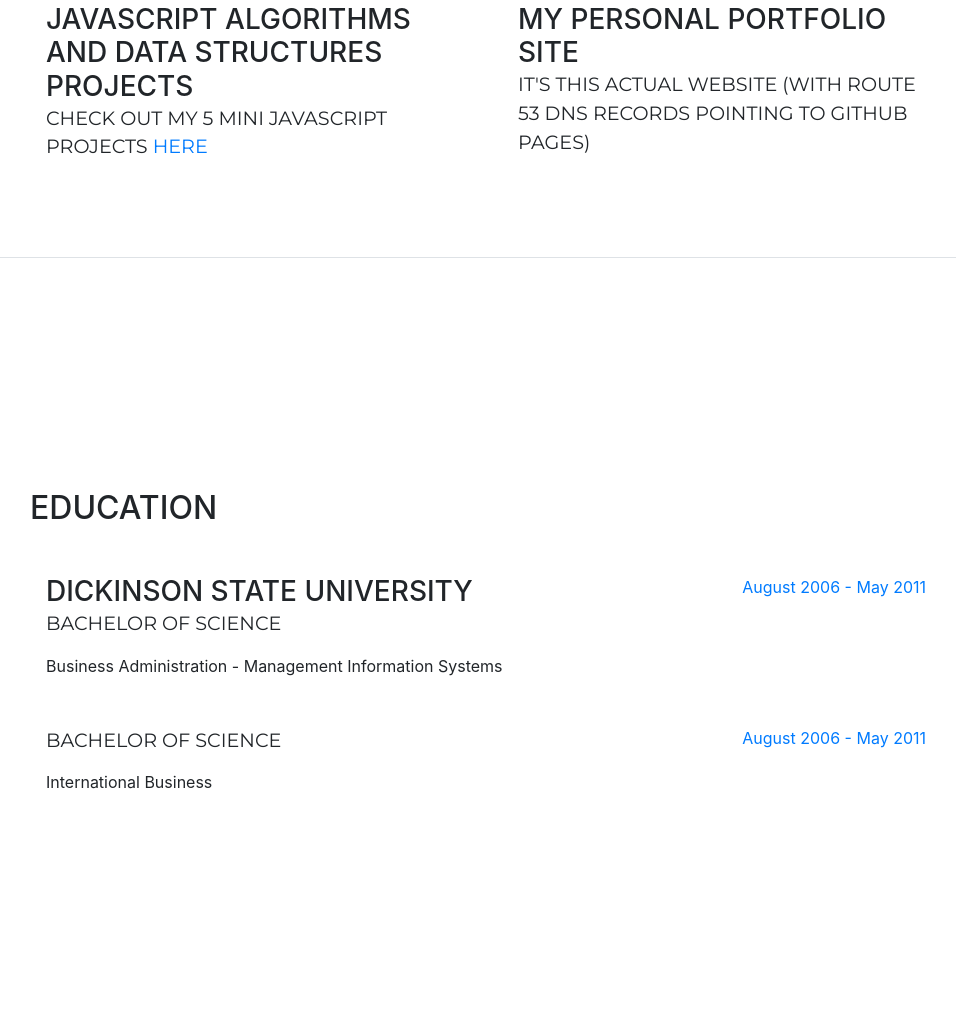
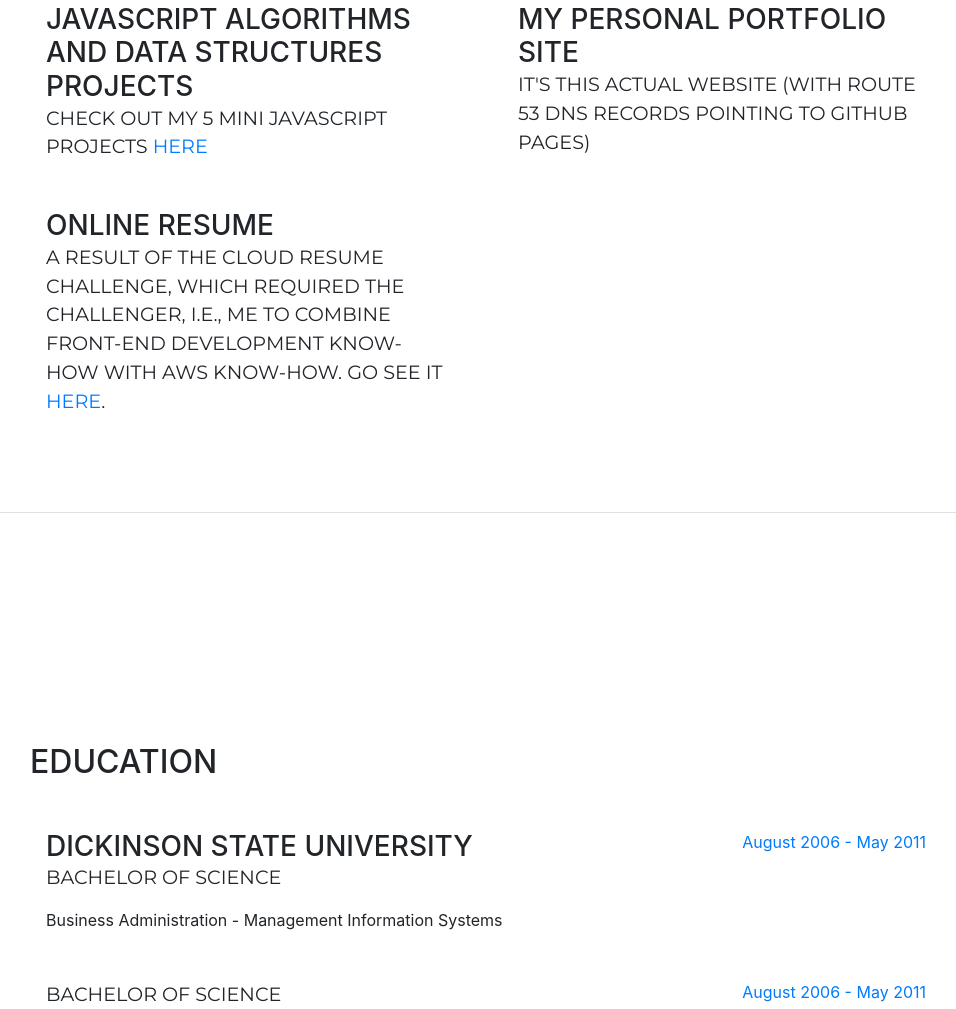
Before and after one commit to ulsbolde/ulsbolde.github.io, a website with bundled scripts: page index.html in a window 1280 px wide. Shown: the part 2722-3731 px from the top of the page, without its empty margins (290-1246 px from the left). Built offline with nearby package versions, Linux system fonts and the light colour scheme; a web font is replaced by a local one.

Commit message:
11th commit
Added projects item, Online Resume

```diff
--- a/index.html
+++ b/index.html
@@ -213,6 +213,12 @@
                     <div class="subheading mb-3">It's this actual website (with Route 53 DNS records pointing to GitHub Pages)</div>
               </div>
             </div>
+            <div class="resume-item">
+              <div class="resume-content">
+                <h3 class="mb-0">Online Resume</h3>
+                    <div class="subheading mb-3">A result of the Cloud Resume Challenge, which required the challenger, i.e., me to combine front-end development know-how with AWS know-how. Go see it <a href="https://ulsbold-resume.link" target="_blank">here</a>.</div>
+              </div>
+            </div>
           </div>
         </div>
       </section>
```
